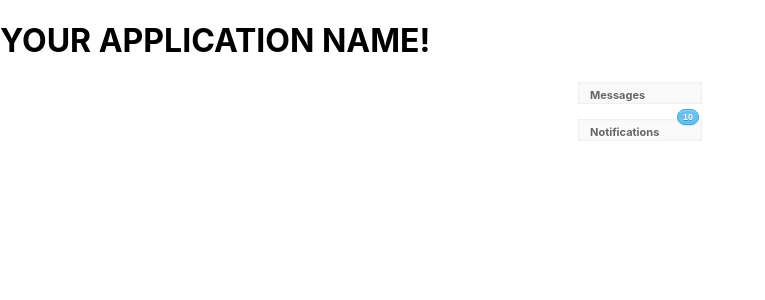
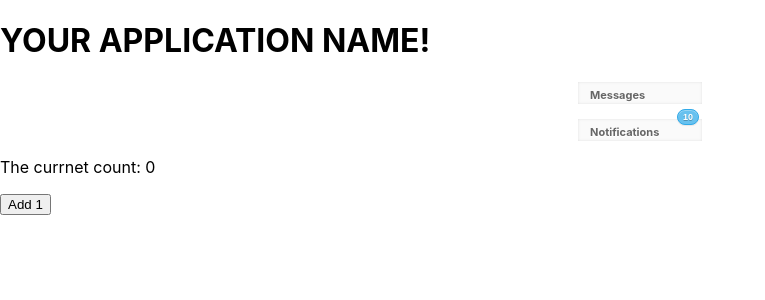
Before and after one commit to rickstylz01/react-playground, a React (Create React App) app: page / in a window 1280 px wide. Shown: the top 300 px of the page, without its empty margins (0-765 px from the left). Built offline with nearby package versions, Linux system fonts and the light colour scheme.

Commit message:
add counter button event listener function

```diff
--- a/package.json
+++ b/package.json
@@ -34,5 +34,8 @@
       "last 1 firefox version",
       "last 1 safari version"
     ]
+  },
+  "devDependencies": {
+    "react-test-renderer": "^17.0.1"
   }
 }
--- a/src/App.js
+++ b/src/App.js
@@ -1,5 +1,7 @@
 import React, {Component} from 'react';
 import Messages from './Messages';
+import TheDate from './state/TheDate';
+import Counter from './state/Counter';
 
 class App extends Component {
   render() {
@@ -8,6 +10,8 @@ class App extends Component {
         <h1>YOUR APPLICATION NAME!</h1>
         <Messages name="Messages" unread={0}/>
         <Messages name="Notifications" unread={10}/>
+        <TheDate />
+        <Counter />
       </div>
     );
   }
--- /dev/null
+++ b/src/state/Counter.js
@@ -0,0 +1,28 @@
+import React from 'react';
+
+class Counter extends React.Component {
+  constructor(props) {
+    super(props)
+    this.state = {
+      count: 0
+    };
+  }
+  handleButtonClick = () => {
+    const newCount = this.state.count + 1
+    this.setState({
+      count: newCount
+    })
+  }
+  render() {
+    return(
+      <div>
+        <p>The currnet count: {this.state.count}</p>
+        <button onClick={ this.handleButtonClick }>
+          Add 1
+        </button>
+      </div>
+    )
+  }
+}
+
+export default Counter
--- a/src/state/TheDate.js
+++ b/src/state/TheDate.js
@@ -4,8 +4,19 @@ class TheDate extends React.Component {
   constructor(props) {
     super(props)
     this.state = { datetime: new Date() };
+    console.log('constructor')
+  }
+  componentDidMount() {
+    console.log('componentDidMount')
+    this.interval = setInterval(() => {
+      console.log('setInterval')
+      this.setState({
+        datetime: new Date()
+      })
+    }, 1000)
   }
   render() {
+    console.log('render')
     return(
       <div>{this.state.datetime.toLocaleString}</div>
     )
```
Also changed, not shown: 2 other files (tests, documents, lock files or other folders).
